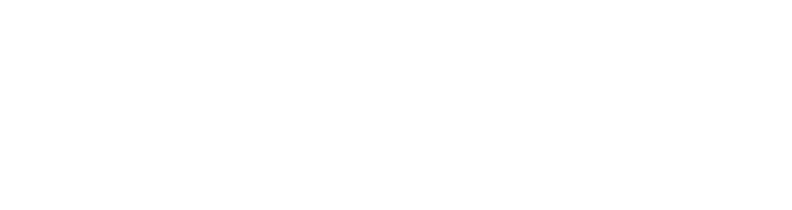
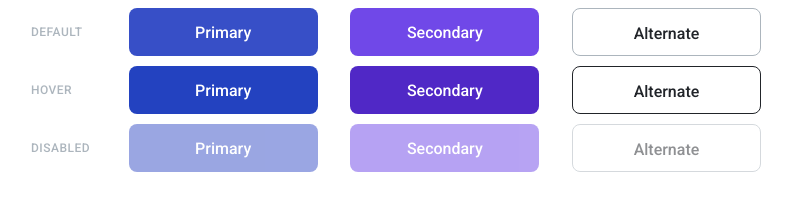
Before and after one commit to js-tasks-ru/htmlcss-20220120_vlad-sidyukov, a website: page 03-lection1/01-button/index.html in a window 1280 px wide. Shown: the whole page, without its empty margins (244-1036 px from the left). Drawn offline with Linux system fonts and the light colour scheme.

Commit message:
add 01-button

```diff
--- /dev/null
+++ b/03-lection1/01-button/button-list.css
@@ -0,0 +1,28 @@
+.button-list {
+  width: 730px;
+  margin: 0 auto;
+}
+
+.button-list__inner {
+  display: flex;
+  justify-content: space-between;
+  align-items: center;
+  margin-bottom: 10px;
+}
+
+.button-list__text {
+  font-family: 'Roboto', sans-serif;
+  font-style: normal;
+  width: 65px;
+  font-weight: 500;
+  font-size: 12px;
+  line-height: 18px;
+  letter-spacing: 0.04em;
+  text-transform: uppercase;
+  color: var(--grey-3);
+}
+
+.button-list__button {
+  width: 189px;
+  height: 48px;
+}
--- a/03-lection1/01-button/button.css
+++ b/03-lection1/01-button/button.css
@@ -1 +1,43 @@
 /* Стилизация кнопки */
+.button {
+  font-family: 'Roboto', sans-serif;
+  font-style: normal;
+  font-weight: 500;
+  font-size: 16px;
+  line-height: 19px;
+  border: none;
+  border-radius: 8px;
+  padding: 15px;
+}
+
+.button--disabled {
+  opacity: 0.5;
+}
+
+.button--primary {
+  background-color: var(--primary);
+  color: var(--white);
+}
+
+.button--primary--hover {
+  background-color:#2342C0;
+}
+
+.button--secondary {
+  background-color: var(--secondary);
+  color: var(--white);
+}
+
+.button--secondary--hover {
+  background-color: #5028C6;
+}
+
+.button--alternate {
+  background-color: transparent;
+  color: var(--black);
+  border: 1px solid #ACB5BD;
+}
+
+.button--alternate--hover {
+  border-color: var(--black);
+}
--- a/03-lection1/01-button/index.html
+++ b/03-lection1/01-button/index.html
@@ -1,11 +1,52 @@
 <!DOCTYPE html>
 <!-- Страница с кнопкой -->
 <html lang="ru">
-    <head>
-        <link rel="stylesheet" href="../../assets/css/main.css">
-        <link rel="stylesheet" href="./button.css">
-    </head>
-    <body>
 
-    </body>
+<head>
+  <link rel="stylesheet" href="../../assets/css/main.css">
+  <link rel="stylesheet" href="./button.css">
+  <link rel="stylesheet" href="./button-list.css">
+</head>
+
+<body>
+  <div class="button-list">
+    <div class="button-list__inner">
+      <p class="button-list__text">Default</p>
+      <button class="button-list__button button button--primary">
+        Primary
+      </button>
+      <button class="button-list__button button button--secondary">
+        Secondary
+      </button>
+      <button class="button-list__button button button--alternate">
+        Alternate
+      </button>
+    </div>
+    <div class="button-list__inner">
+      <p class="button-list__text">Hover</p>
+      <button class="button-list__button button button--primary button--primary--hover">
+        Primary
+      </button>
+      <button class="button-list__button button button--secondary button--secondary--hover">
+        Secondary
+      </button>
+      <button class="button-list__button button button--alternate button--alternate--hover">
+        Alternate
+      </button>
+    </div>
+    <div class="button-list__inner">
+      <p class="button-list__text">Disabled</p>
+      <button class="button-list__button button button--primary button--disabled">
+        Primary
+      </button>
+      <button class="button-list__button button button--secondary button--disabled">
+        Secondary
+      </button>
+      <button class="button-list__button button button--alternate button--disabled">
+        Alternate
+      </button>
+    </div>
+  </div>
+</body>
+
 </html>
```
